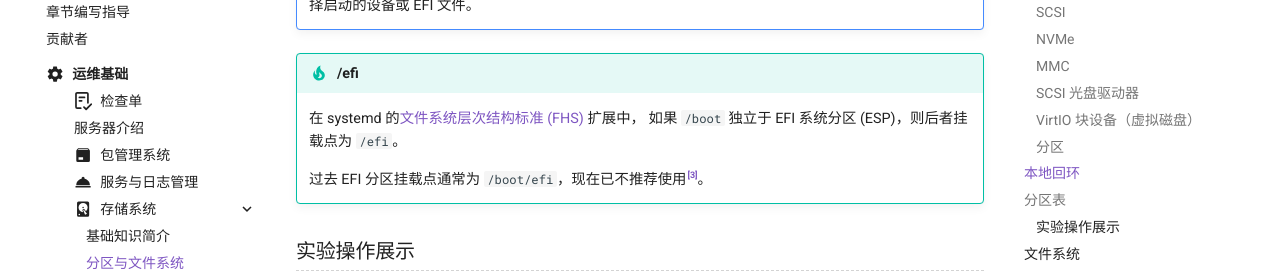
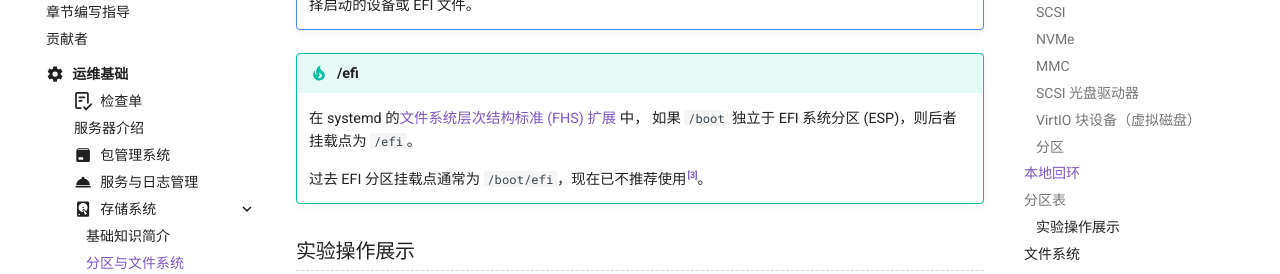
Before and after one commit to ustclug/Linux201-docs, an MkDocs documentation site: the page built from docs/ops/storage/filesystem.md, in a window 1280 px wide and 900 px high, scrolled down 6297 px. Shown: the part 150-424 px from the top of the window. Built offline with MkDocs 1.6.1 and Material for MkDocs 9.7.7, drawn with Linux system fonts in a browser that asks for light colours; comment, search, counter and statistics services are not loaded.

```diff
--- a/docs/ops/storage/filesystem.md
+++ b/docs/ops/storage/filesystem.md
@@ -271,7 +271,7 @@ MBR 信息存储在磁盘的第一个扇区[^sector]（512 字节[^sector-size]
 
 !!! tip "/efi"
 
-    在 systemd 的[文件系统层次结构标准 (FHS)](https://www.freedesktop.org/software/systemd/man/latest/file-hierarchy.html) 扩展中，
+    在 systemd 的[文件系统层次结构标准 (FHS) 扩展](https://www.freedesktop.org/software/systemd/man/latest/file-hierarchy.html) 中，
     如果 `/boot` 独立于 EFI 系统分区 (ESP)，则后者挂载点为 `/efi`。
 
     过去 EFI 分区挂载点通常为 `/boot/efi`，现在已不推荐使用[^esp-mountpoint]。
```
